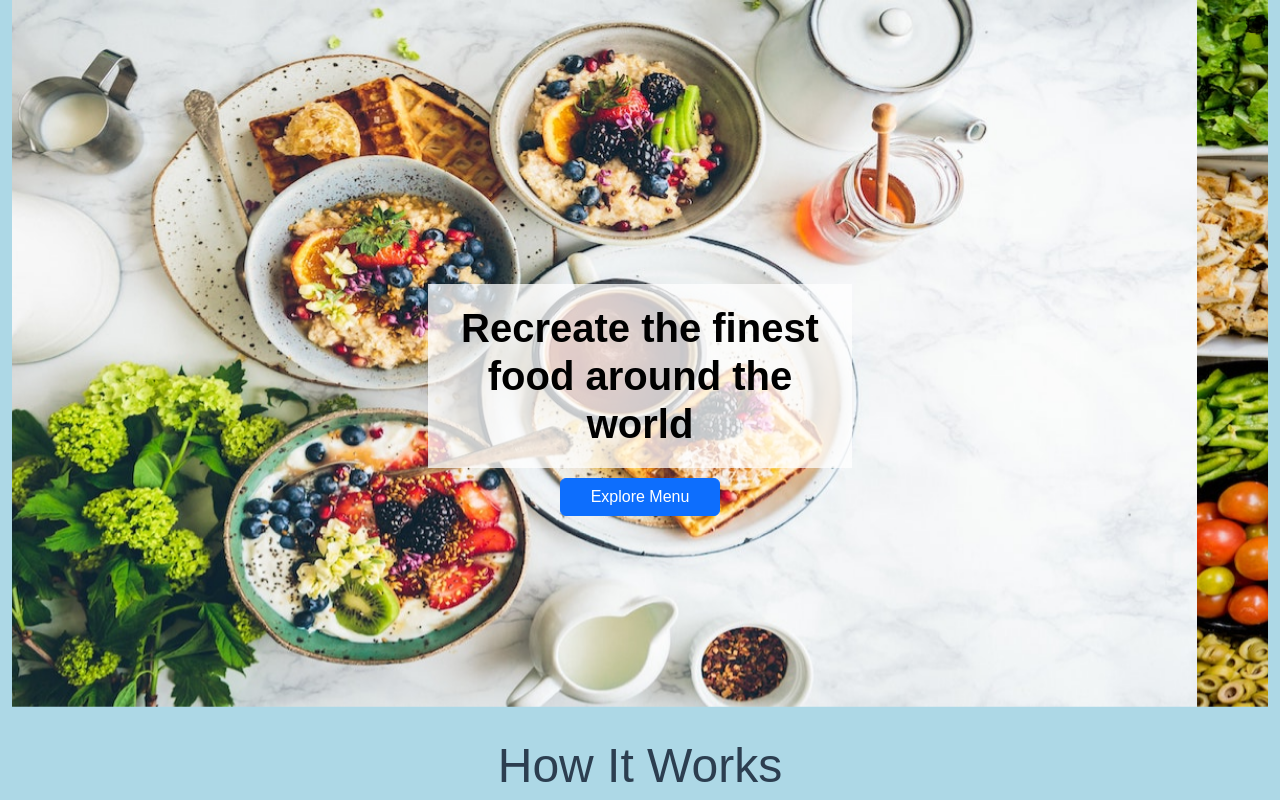
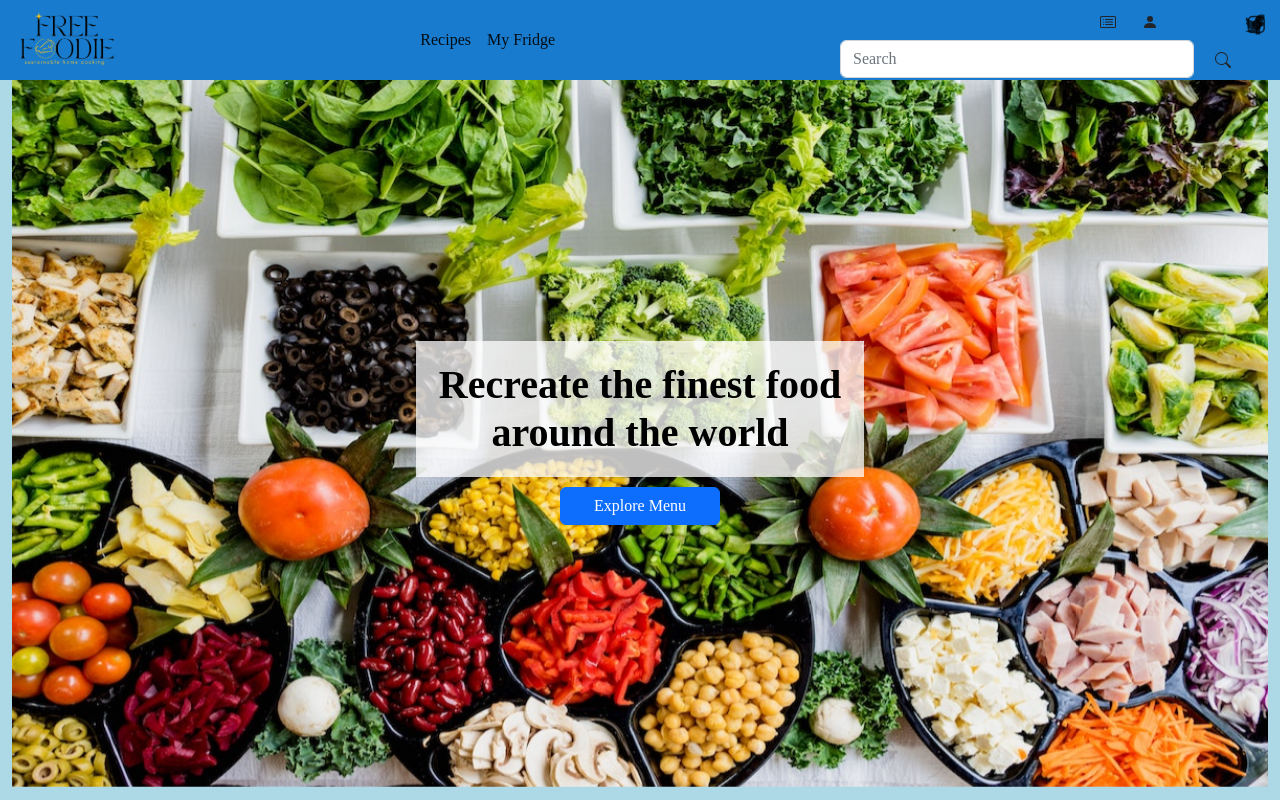
Before and after one commit to ZheTaoGuo/Free-Foodie, a Vue app: page / in a window 1280 px wide. Shown: the top 800 px of the page. Built offline with nearby package versions, Linux system fonts and the light colour scheme.

Commit message:
Added playfair font to index.html
Fixed homepage text shifting issue (now the title details stays within the carousel when resizing)

```diff
--- a/public/index.html
+++ b/public/index.html
@@ -8,6 +8,12 @@
     <title>FreeFoodie</title>
     <script src="https://kit.fontawesome.com/f8b8c19066.js" crossorigin="anonymous"></script>
     <link href="https://cdn.jsdelivr.net/npm/bootstrap@5.0.0-beta3/dist/css/bootstrap.min.css" rel="stylesheet" integrity="sha384-eOJMYsd53ii+scO/bJGFsiCZc+5NDVN2yr8+0RDqr0Ql0h+rP48ckxlpbzKgwra6" crossorigin="anonymous">
+    <link rel="stylesheet" href="https://fonts.googleapis.com/css?family=Playfair+Display">
+    <style>
+      *{
+        font-family: "Playfair Display",
+      }
+    </style>
   </head>
   <body>
     <noscript>
--- a/src/components/Navbar.vue
+++ b/src/components/Navbar.vue
@@ -25,17 +25,18 @@
             <div class="col-4">
             </div>
             <div class="col">
-              <button class="btn">
+              <a href="/" class="btn">
                 <svg xmlns="http://www.w3.org/2000/svg" width="16" height="16" fill="currentColor" class="bi bi-card-list" viewBox="0 0 16 16">
                   <path d="M14.5 3a.5.5 0 0 1 .5.5v9a.5.5 0 0 1-.5.5h-13a.5.5 0 0 1-.5-.5v-9a.5.5 0 0 1 .5-.5h13zm-13-1A1.5 1.5 0 0 0 0 3.5v9A1.5 1.5 0 0 0 1.5 14h13a1.5 1.5 0 0 0 1.5-1.5v-9A1.5 1.5 0 0 0 14.5 2h-13z"/>
                   <path d="M5 8a.5.5 0 0 1 .5-.5h7a.5.5 0 0 1 0 1h-7A.5.5 0 0 1 5 8zm0-2.5a.5.5 0 0 1 .5-.5h7a.5.5 0 0 1 0 1h-7a.5.5 0 0 1-.5-.5zm0 5a.5.5 0 0 1 .5-.5h7a.5.5 0 0 1 0 1h-7a.5.5 0 0 1-.5-.5zm-1-5a.5.5 0 1 1-1 0 .5.5 0 0 1 1 0zM4 8a.5.5 0 1 1-1 0 .5.5 0 0 1 1 0zm0 2.5a.5.5 0 1 1-1 0 .5.5 0 0 1 1 0z"/>
                 </svg>
-              </button>
-              <button class="btn">
+              </a>
+
+              <a href="/profile" class="btn">
                 <svg xmlns="http://www.w3.org/2000/svg" width="16" height="16" fill="currentColor" class="bi bi-person-fill" viewBox="0 0 16 16">
                   <path d="M3 14s-1 0-1-1 1-4 6-4 6 3 6 4-1 1-1 1H3zm5-6a3 3 0 1 0 0-6 3 3 0 0 0 0 6z"/>
                 </svg>
-              </button>
+              </a>
             </div>
             <div class="row me-2">
               <form class="d-flex">
@@ -66,4 +67,11 @@ export default {
 </script>
 
 <style scoped>
+nav {
+   margin: 0;
+   padding: 0;
+}
+
+
+
 </style>
--- a/src/views/HomePage.vue
+++ b/src/views/HomePage.vue
@@ -1,24 +1,29 @@
 <template>
   <div class="container-fluid">
+    <div class="row">
+            <!--Start of NavBar-->
+            <NavBar></NavBar>
+            <!--End of NavBar-->
+        </div>
     <div class="row" id="carouselStyle">
-      <div id="foodcarousel" class="carousel slide" data-bs-ride="carousel">
+      <div id="foodcarousel" class="carousel slide" data-bs-ride="carousel" style="height:90%">
         <div class="carousel-inner text-center">
-          <div class="carousel-item active" data-bs-interval="5000">
+          <div class="carousel-item active h-100" data-bs-interval="3000">
             <img src="../assets/backgroundpicture1.jpg" class="d-block w-100">
           </div>
-          <div class="carousel-item" data-bs-interval="5000">
+          <div class="carousel-item h-100" data-bs-interval="3000">
             <img src="../assets/backgroundpicture2.jpg" class="d-block w-100">
           </div>
-          <div class="carousel-item" data-bs-interval="5000">
+          <div class="carousel-item h-100" data-bs-interval="3000">
             <img src="../assets/backgroundpicture3.jpg" class="d-block w-100">
           </div>
         </div>
-      </div>
-      <div id="titledetails">
-        <h1 class="title">Recreate the finest food around the world</h1>
-        <button type="button" class="btn btn-primary btnstyle">
-          Explore Menu
-        </button>
+        <div id="titledetails">
+          <h1 class="title">Recreate the finest food around the world</h1>
+          <button type="button" class="btn btn-primary btnstyle">
+            Explore Menu
+          </button>
+        </div>
       </div>
 
     </div>
@@ -85,8 +90,13 @@
 
 <script>
 import Login from "./Login.vue";
+import NavBar from '../components/Navbar.vue'
 export default {
+  components: {
+            NavBar
+        },
   data() {
+
     return {
 
     }
@@ -104,7 +114,7 @@ export default {
 <!-- Add "scoped" attribute to limit CSS to this component only -->
 <style scoped>
 * {
-  font-family: Arial;
+  font-family: Playfair;
   margin: 0;
   padding: 0;
 }
```
